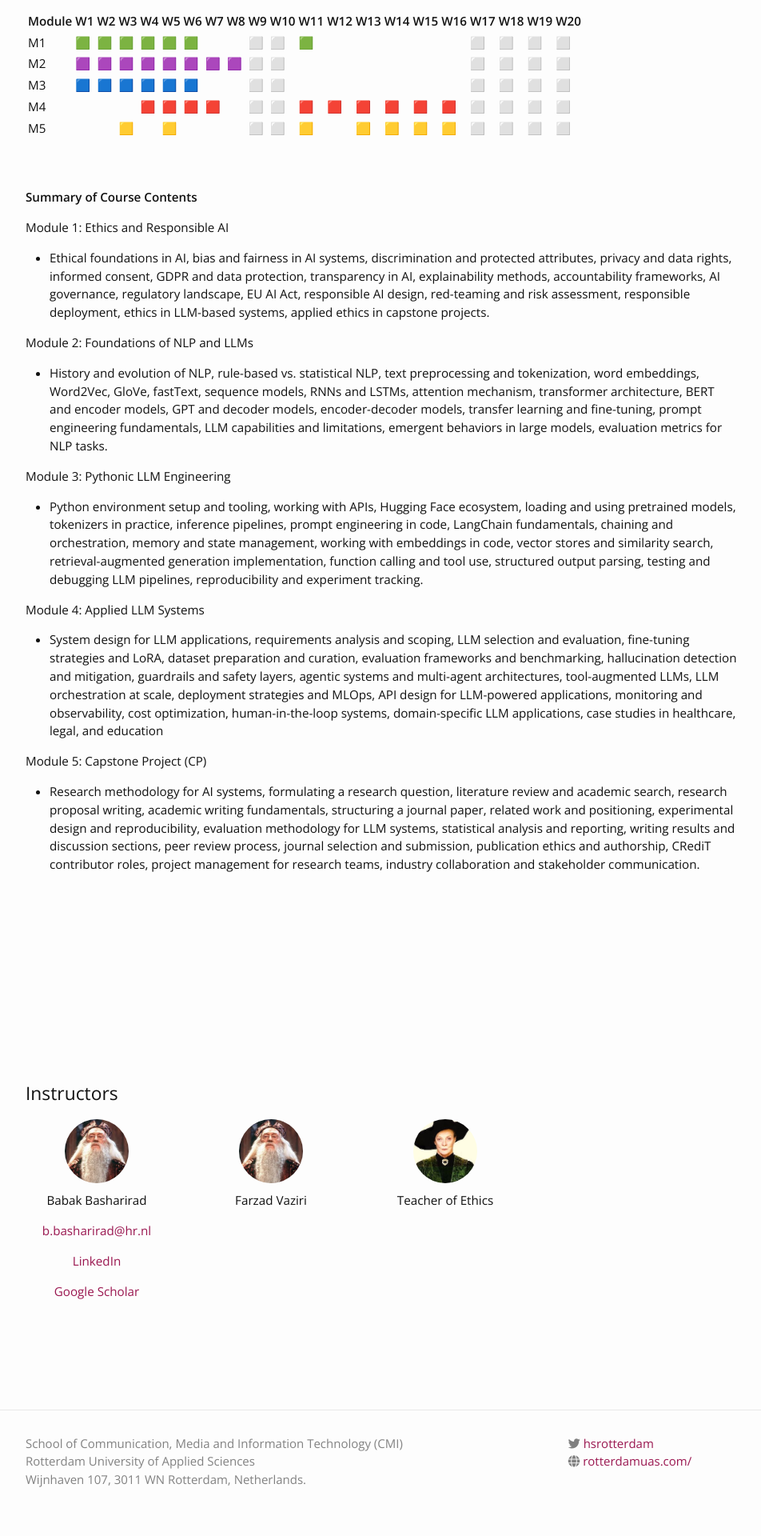
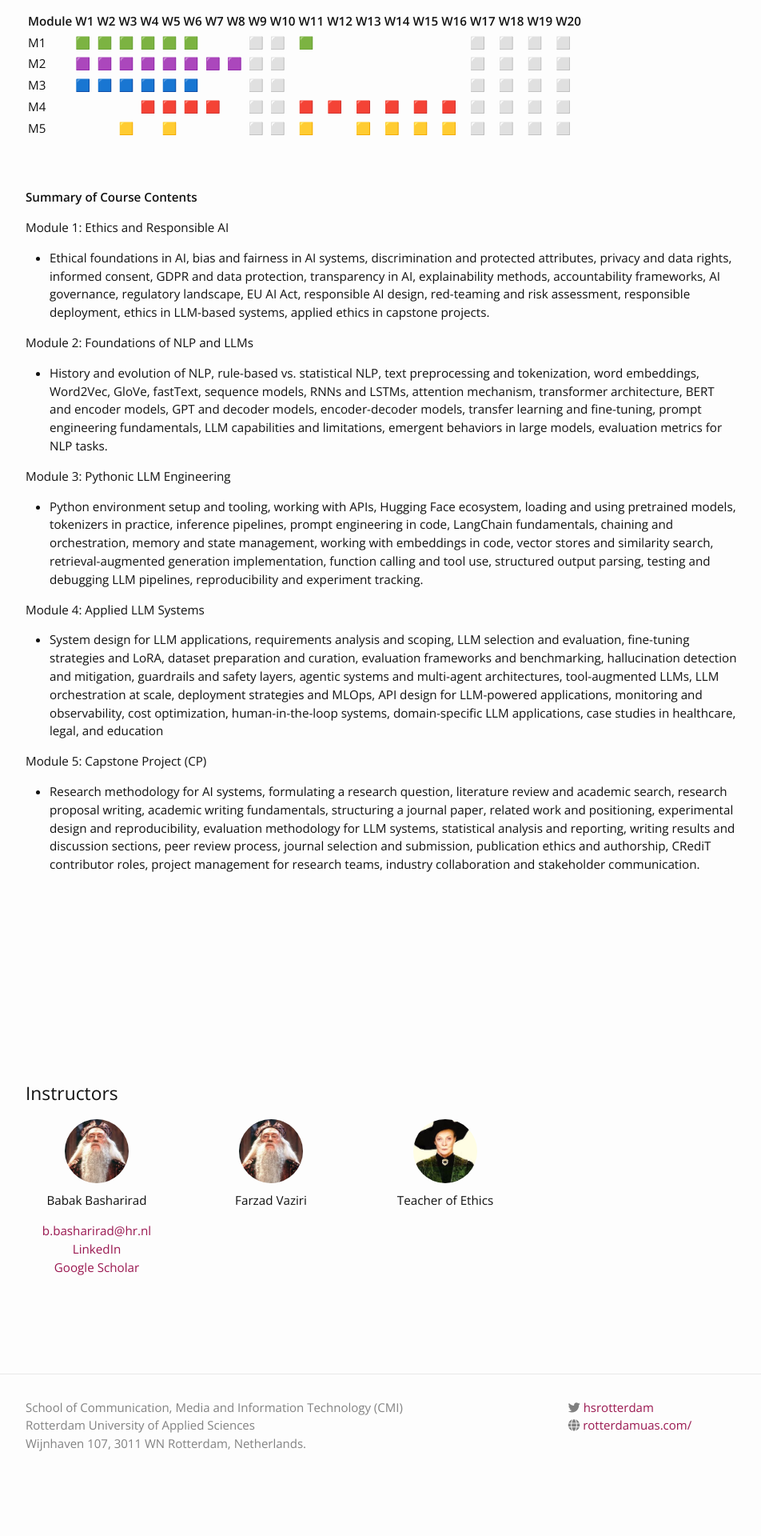
Before and after one commit to BabakBasharirad/llm-engineering, a Jekyll site: the page built from index.md, in a window 1280 px wide. Shown: the part 1938-3858 px from the top of the page at 80% size, without its empty margins (163-1115 px from the left). Built offline with Jekyll 4.4.1, drawn with Linux system fonts in a browser that asks for light colours; nearby versions of some CDN libraries; after the commit the page ends 3813 px from its top, so only the background shows below that.

Commit message:
Update home.html

```diff
--- a/_layouts/home.html
+++ b/_layouts/home.html
@@ -22,27 +22,27 @@ layout: default
                 <div class="image--cover-container" style="width: 20%;">
                     <img src="{{ins.profile_pic | prepend: site.baseurl }}" class="image--cover">
                     {% if ins.webpage %}
-                    <p><a href="{{ ins.webpage }}">{{ins.name}}</a></p>
+                    <span><a href="{{ ins.webpage }}">{{ins.name}}</a></span><br>
                     {% else %}
                     <p>{{ins.name}}</p>
                     {% endif %}
 
                     {% if ins.LinkedIn %}
-                    <p><a href="mailto:{{ ins.email }}">{{ins.email}}</a></p>
+                    <span><a href="mailto:{{ ins.email }}">{{ins.email}}</a></span><br>
                     {% endif %}
 
                     {% if ins.LinkedIn %}
-                    <p><a href="{{ ins.LinkedIn }}">LinkedIn</a></span>
+                    <span><a href="{{ ins.LinkedIn }}">LinkedIn</a></span><br>
                     {% endif %}
 
                     {% if ins.google_scholar_link %}
-                    <p><a href="{{ ins.google_scholar_link }}">Google Scholar</a></p>
+                    <span><a href="{{ ins.google_scholar_link }}">Google Scholar</a></span><br>
                     {% endif %}
 
                     {% if ins.google_scholar_id %}
-                    <p><a href="https://scholar.google.com/citations?user={{ ins.google_scholar_id }}">
+                    <span><a href="https://scholar.google.com/citations?user={{ ins.google_scholar_id }}">
                           <i class="ai ai-google-scholar" style="color:gray"></i> Google Scholar
-                    </a></p>
+                    </a></span><br>
                     {% endif %}
 
                 </div>    <!-- end of for -->
```
